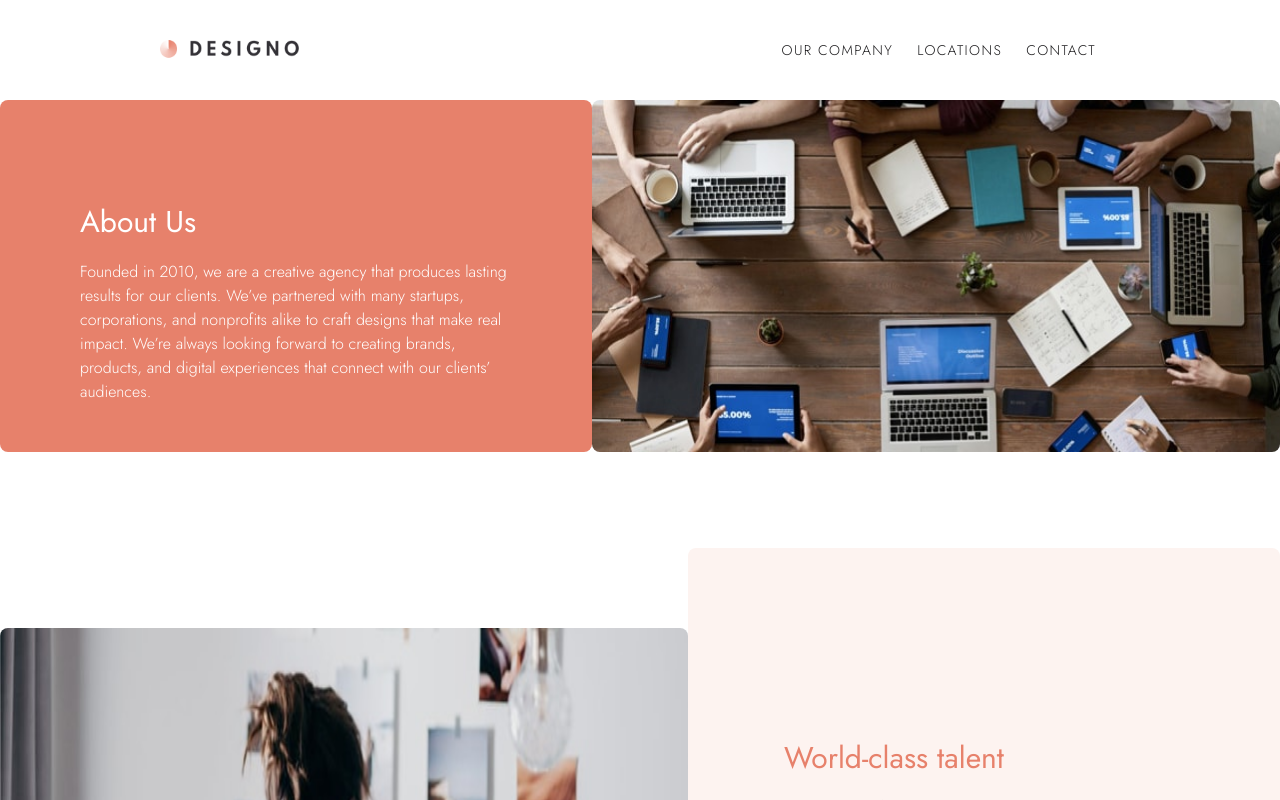
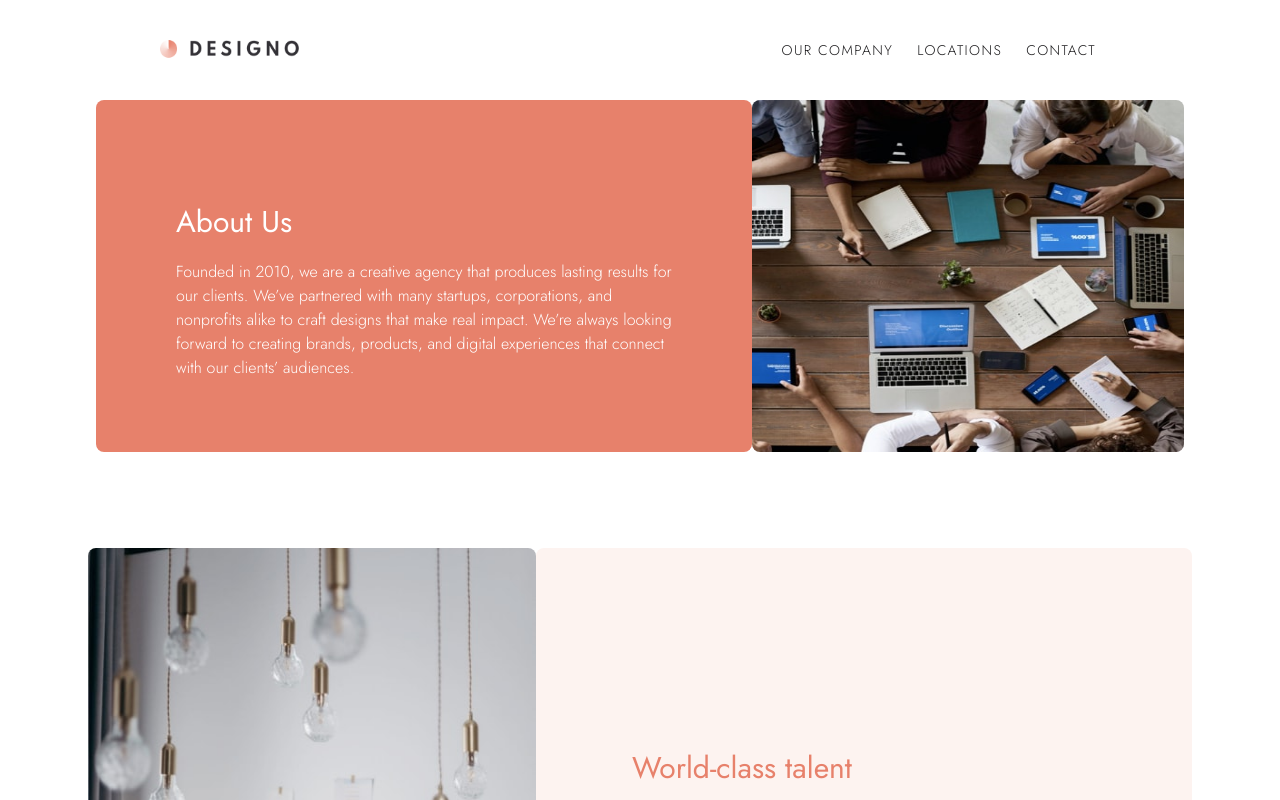
Before and after one commit to MarcioLopes451/designo, a Next.js app: page /about in a window 1280 px wide. Shown: the top 800 px of the page. Built offline with nearby package versions, Linux system fonts and the light colour scheme.

Commit message:
add:desktop app

```diff
--- a/app/about/page.tsx
+++ b/app/about/page.tsx
@@ -23,18 +23,25 @@ import Image from 'next/image';
 
 export default function About() {
 
-    const [width, setWidth] = useState(window.innerWidth);
-    const breakPoint = 768;
-    const med = 1440;
+    const [width, setWidth] = useState(0)
+  const [height, setHeight] = useState(0)
+  const breakPoint = 768;
+    const med = 1024;
+    const large = 1440
 
+  const handleWindowResize = () => {
+    setWidth(window.innerWidth);
+    setHeight(window.innerHeight);
+  }
 
-    useEffect(() => {
-        const handleResizeWindow = () => setWidth(window.innerWidth);
-        window.addEventListener('resize', handleResizeWindow);
-        return () => {
-            window.removeEventListener('resize', handleResizeWindow);
-        };
-    }, []);
+  useEffect(() => {
+    // component is mounted and window is available
+    handleWindowResize();
+    window.addEventListener('resize', handleWindowResize);
+    // unsubscribe from the event on component unmount
+    return () => window.removeEventListener('resize', handleWindowResize);
+  }, []);
+
   return (
     <div className='mt-10'>
         <div className='flex justify-center items-center flex-col flex-wrap xl:gap-24'>
--- a/app/app/page.tsx
+++ b/app/app/page.tsx
@@ -29,17 +29,24 @@ const links = [
 ]
 
 export default function App() {
-  const [width, setWidth] = useState(window.innerWidth);
+
+  const [width, setWidth] = useState(0)
+  const [height, setHeight] = useState(0)
   const breakPoint = 768;
-  const med = 1024;
+    const med = 1024;
+    const large = 1440
 
+  const handleWindowResize = () => {
+    setWidth(window.innerWidth);
+    setHeight(window.innerHeight);
+  }
 
   useEffect(() => {
-      const handleResizeWindow = () => setWidth(window.innerWidth);
-      window.addEventListener('resize', handleResizeWindow);
-      return () => {
-          window.removeEventListener('resize', handleResizeWindow);
-      };
+    // component is mounted and window is available
+    handleWindowResize();
+    window.addEventListener('resize', handleWindowResize);
+    // unsubscribe from the event on component unmount
+    return () => window.removeEventListener('resize', handleWindowResize);
   }, []);
 
 return (
--- a/app/contact/page.tsx
+++ b/app/contact/page.tsx
@@ -6,17 +6,23 @@ import { TabletFooter } from '@/components/TabletFooter';
 
 
 export default function Contact() {
-  const [width, setWidth] = useState(window.innerWidth);
+  const [width, setWidth] = useState(0)
+  const [height, setHeight] = useState(0)
   const breakPoint = 768;
-  const med = 1024;
+    const med = 1024;
+    const large = 1440
 
+  const handleWindowResize = () => {
+    setWidth(window.innerWidth);
+    setHeight(window.innerHeight);
+  }
 
   useEffect(() => {
-      const handleResizeWindow = () => setWidth(window.innerWidth);
-      window.addEventListener('resize', handleResizeWindow);
-      return () => {
-          window.removeEventListener('resize', handleResizeWindow);
-      };
+    // component is mounted and window is available
+    handleWindowResize();
+    window.addEventListener('resize', handleWindowResize);
+    // unsubscribe from the event on component unmount
+    return () => window.removeEventListener('resize', handleWindowResize);
   }, []);
 
   return (
--- a/app/graphic/page.tsx
+++ b/app/graphic/page.tsx
@@ -26,17 +26,23 @@ import { Talk } from '@/components/Talk';
 ]
 
 export default function Graphic() {
-  const [width, setWidth] = useState(window.innerWidth);
+  const [width, setWidth] = useState(0)
+  const [height, setHeight] = useState(0)
   const breakPoint = 768;
-  const med = 1024;
+    const med = 1024;
+    const large = 1440
 
+  const handleWindowResize = () => {
+    setWidth(window.innerWidth);
+    setHeight(window.innerHeight);
+  }
 
   useEffect(() => {
-      const handleResizeWindow = () => setWidth(window.innerWidth);
-      window.addEventListener('resize', handleResizeWindow);
-      return () => {
-          window.removeEventListener('resize', handleResizeWindow);
-      };
+    // component is mounted and window is available
+    handleWindowResize();
+    window.addEventListener('resize', handleWindowResize);
+    // unsubscribe from the event on component unmount
+    return () => window.removeEventListener('resize', handleWindowResize);
   }, []);
 
 return (
--- a/app/locations/page.tsx
+++ b/app/locations/page.tsx
@@ -13,18 +13,24 @@ import Image from 'next/image';
 
 
 export default function Locations() {
-    const [width, setWidth] = useState(window.innerWidth);
-    const breakPoint = 768;
+    const [width, setWidth] = useState(0)
+  const [height, setHeight] = useState(0)
+  const breakPoint = 768;
     const med = 1024;
+    const large = 1440
 
+  const handleWindowResize = () => {
+    setWidth(window.innerWidth);
+    setHeight(window.innerHeight);
+  }
 
-    useEffect(() => {
-        const handleResizeWindow = () => setWidth(window.innerWidth);
-        window.addEventListener('resize', handleResizeWindow);
-        return () => {
-            window.removeEventListener('resize', handleResizeWindow);
-        };
-    }, []);
+  useEffect(() => {
+    // component is mounted and window is available
+    handleWindowResize();
+    window.addEventListener('resize', handleWindowResize);
+    // unsubscribe from the event on component unmount
+    return () => window.removeEventListener('resize', handleWindowResize);
+  }, []);
 
   return (
     <div className='mt-10'>
--- a/app/page.tsx
+++ b/app/page.tsx
@@ -39,21 +39,31 @@ const links = [
   },
 ]
 
-export default function Home() {
-
-  const [width, setWidth] = useState(window.innerWidth);
-    const breakPoint = 768;
+const breakPoint = 768;
     const med = 1024;
     const large = 1440
 
+export default function Home() {
 
-    useEffect(() => {
-        const handleResizeWindow = () => setWidth(window.innerWidth);
-        window.addEventListener('resize', handleResizeWindow);
-        return () => {
-            window.removeEventListener('resize', handleResizeWindow);
-        };
-    }, []);
+  const [width, setWidth] = useState(0)
+  const [height, setHeight] = useState(0)
+  const breakPoint = 768;
+    const med = 1024;
+    const large = 1440
+
+  const handleWindowResize = () => {
+    setWidth(window.innerWidth);
+    setHeight(window.innerHeight);
+  }
+
+  useEffect(() => {
+    // component is mounted and window is available
+    handleWindowResize();
+    window.addEventListener('resize', handleWindowResize);
+    // unsubscribe from the event on component unmount
+    return () => window.removeEventListener('resize', handleWindowResize);
+  }, []);
+
   return (
     <main className="mt-9 md:flex flex-col justify-center items-center">
       <div className='text-center pt-20 px-7 text-white relative w-full bg-peach md:w-[43rem] rounded-lg xl:w-[69rem] xl:flex items-center xl:pt-6'>
--- a/app/web/page.tsx
+++ b/app/web/page.tsx
@@ -29,18 +29,24 @@ const links = [
   ]
 
 export default function Web() {
-    const [width, setWidth] = useState(window.innerWidth);
-    const breakPoint = 768;
+    const [width, setWidth] = useState(0)
+  const [height, setHeight] = useState(0)
+  const breakPoint = 768;
     const med = 1024;
+    const large = 1440
 
+  const handleWindowResize = () => {
+    setWidth(window.innerWidth);
+    setHeight(window.innerHeight);
+  }
 
-    useEffect(() => {
-        const handleResizeWindow = () => setWidth(window.innerWidth);
-        window.addEventListener('resize', handleResizeWindow);
-        return () => {
-            window.removeEventListener('resize', handleResizeWindow);
-        };
-    }, []);
+  useEffect(() => {
+    // component is mounted and window is available
+    handleWindowResize();
+    window.addEventListener('resize', handleWindowResize);
+    // unsubscribe from the event on component unmount
+    return () => window.removeEventListener('resize', handleWindowResize);
+  }, []);
 
   return (
     <div className='mt-10 md:flex flex-col justify-center items-center'>
```
